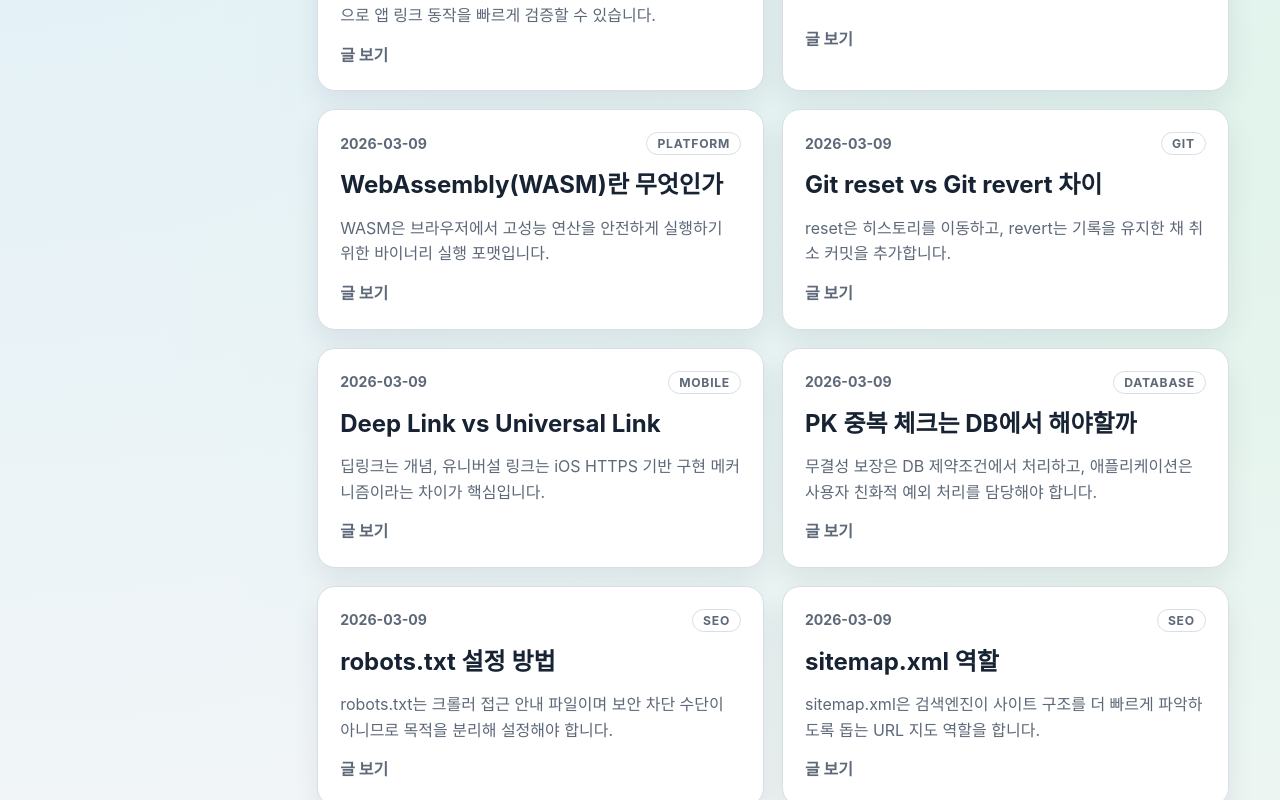
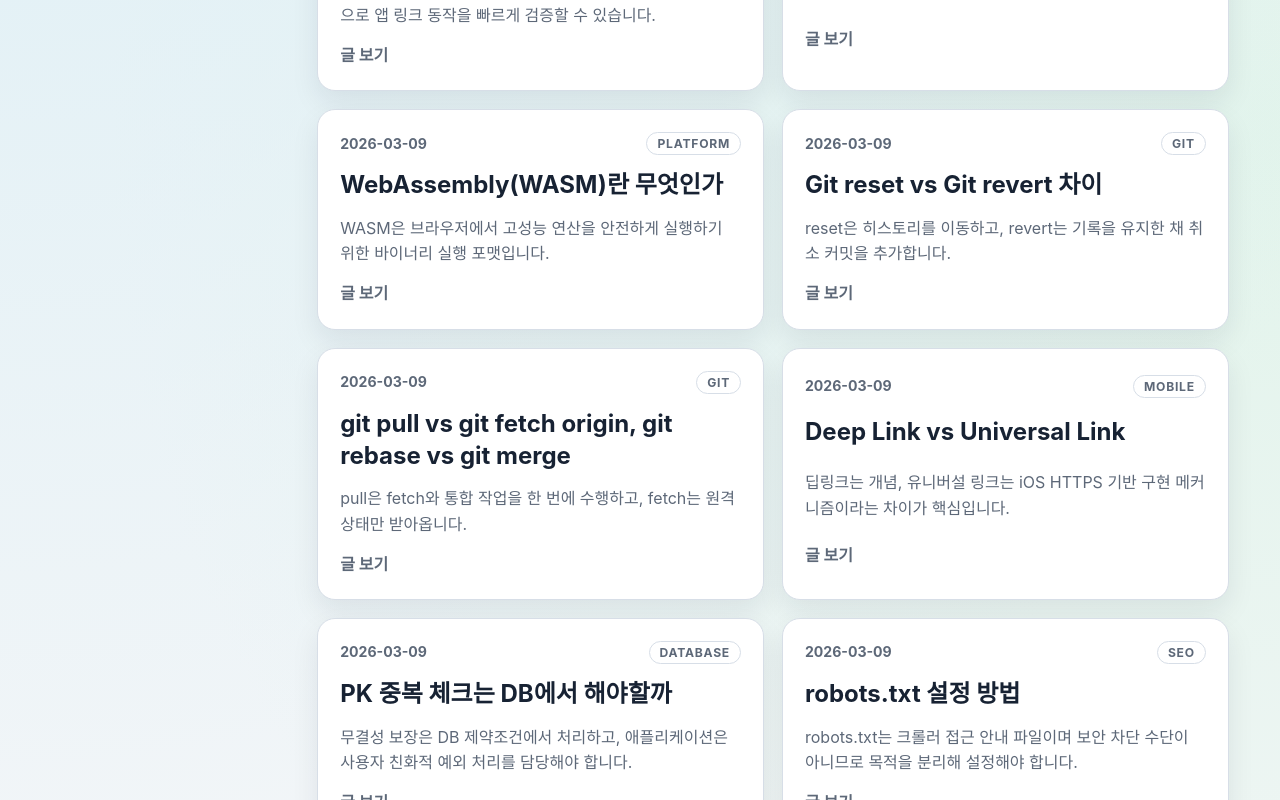
Before and after one commit to kimboin/kimboin.github.io, a React (Vite) app: page /dev in a window 1280 px wide. Shown: the part 514-1314 px from the top of the page. Built offline with nearby package versions, Linux system fonts and the light colour scheme.

Commit message:
개발 내용 추가

```diff
--- a/src/data/dev-notes.js
+++ b/src/data/dev-notes.js
@@ -254,6 +254,51 @@ const notes = [
     codeBlocks: [
       { title: '이력 보존 되돌리기', code: 'git revert HEAD' },
       { title: '최근 1개 커밋 포인터 이동', code: 'git reset --mixed HEAD~1' }
+    ]
+  },
+  {
+    slug: 'git-pull-vs-fetch-and-rebase-vs-merge',
+    topic: 'git',
+    titleKo: 'git pull vs git fetch origin, git rebase vs git merge',
+    titleEn: 'git pull vs git fetch origin, and git rebase vs git merge',
+    excerptKo:
+      'pull은 fetch와 통합 작업을 한 번에 수행하고, fetch는 원격 상태만 받아옵니다. 이후 rebase와 merge 중 어떤 전략을 쓰는지에 따라 히스토리 형태와 협업 방식이 달라집니다.',
+    excerptEn:
+      'pull combines fetching and integration, while fetch only downloads remote refs. Rebase and merge then shape your history and collaboration flow differently.',
+    background:
+      '팀 개발에서 브랜치를 최신 상태로 맞추는 과정은 단순해 보이지만, 어떤 명령을 언제 쓰는지에 따라 충돌 처리 시점과 히스토리 가독성이 크게 달라집니다. 특히 `git pull`을 습관적으로 먼저 실행하면 내부에서 무엇이 일어나는지 모른 채 병합 커밋이 생기거나, 충돌 원인을 추적하기 어려운 상태가 되기 쉽습니다. 반대로 `git fetch origin`으로 원격 브랜치 상태만 먼저 받아오면 변경 범위를 확인한 뒤 `merge` 또는 `rebase`를 의도적으로 선택할 수 있어 실수가 줄어듭니다.',
+    importance:
+      '원격 변경 수집 단계와 통합 전략 선택 단계를 분리해서, 협업 중 불필요한 충돌과 난해한 커밋 히스토리를 줄이는 것',
+    keywords: [
+      { term: 'git pull', definition: '원격 변경을 가져오는 fetch와 현재 브랜치에 반영하는 merge 또는 rebase를 한 번에 수행하는 명령입니다.' },
+      { term: 'git fetch origin', definition: '원격 저장소 origin의 최신 참조를 로컬로 가져오되, 현재 작업 브랜치에는 자동 반영하지 않는 명령입니다.' },
+      { term: 'git merge', definition: '두 브랜치의 변경 이력을 보존한 채 병합 커밋 또는 fast-forward로 통합하는 방식입니다.' },
+      { term: 'git rebase', definition: '내 커밋의 기준점을 다른 브랜치 최신 커밋 위로 다시 쌓아 히스토리를 직선형으로 재구성하는 방식입니다.' }
+    ],
+    steps: [
+      '1) 먼저 `git fetch origin`으로 원격 브랜치 정보를 갱신합니다.',
+      '2) `git log --oneline --graph --all` 또는 `git status`로 현재 브랜치와 `origin/main` 차이를 확인합니다.',
+      '3) 팀이 병합 이력 보존을 선호하면 `git merge origin/main`을, 선형 히스토리를 선호하면 `git rebase origin/main`을 선택합니다.',
+      '4) 충돌이 나면 어느 커밋에서 충돌이 발생했는지 확인하고 파일 단위로 해결합니다.',
+      '5) rebase를 사용했다면 히스토리가 바뀌었는지 확인한 뒤 원격 반영 전략(force-with-lease 필요 여부)을 신중히 결정합니다.'
+    ],
+    mistakes: [
+      'pull이 단순 다운로드라고 생각하고 실행했다가 의도치 않은 merge commit이 생성됨',
+      'fetch 후 차이를 확인하지 않고 바로 push해서 원격과 충돌',
+      '공유 브랜치에서 rebase 후 무분별하게 force push하여 팀원 히스토리를 꼬이게 만듦',
+      'merge와 rebase의 목적 차이를 이해하지 못한 채 팀 규칙 없이 혼용함'
+    ],
+    checklist: [
+      '최신화 전에 현재 브랜치가 작업 브랜치인지, main인지 먼저 확인한다.',
+      '충돌 해결 전후로 `git diff`와 테스트를 통해 의도한 코드가 유지되는지 점검한다.',
+      '공유 브랜치에서는 rebase 사용 정책과 force push 허용 범위를 팀 규칙으로 정한다.',
+      '초보자 교육 시 pull 한 줄보다 fetch -> 확인 -> merge/rebase 흐름을 먼저 익히게 한다.'
+    ],
+    codeBlocks: [
+      { title: '원격 변경만 먼저 가져오기', code: 'git fetch origin' },
+      { title: '가져온 main을 현재 브랜치에 병합', code: 'git merge origin/main' },
+      { title: '가져온 main 위로 내 커밋 재배치', code: 'git rebase origin/main' },
+      { title: 'pull을 rebase 전략으로 수행', code: 'git pull --rebase origin main' }
     ]
   },
   {
```
Also changed, not shown: 3 other files (tests, documents, lock files or other folders).
